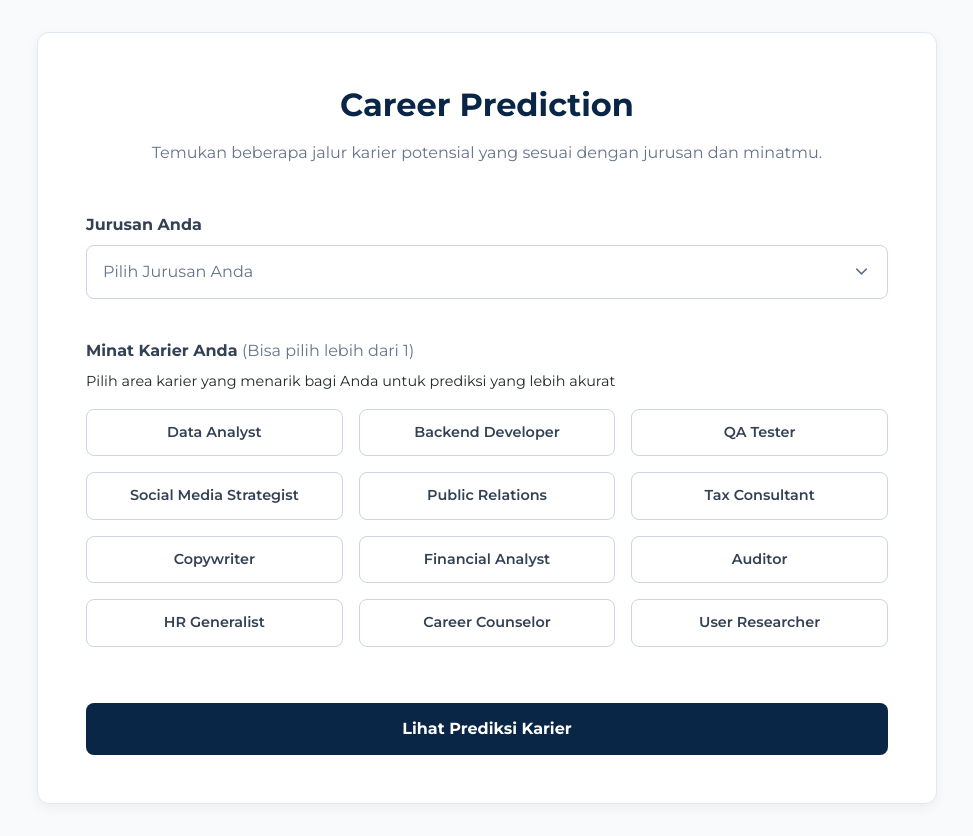
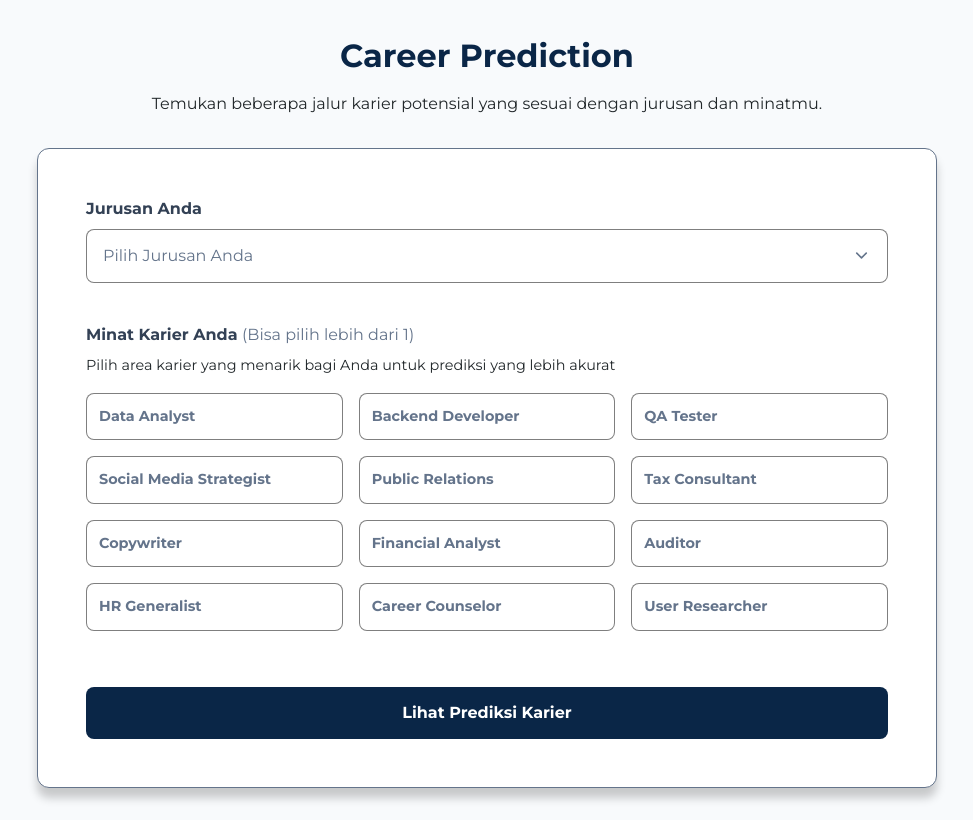
Before and after one commit to kaynaa/pathera, a Next.js app: page /career in a window 1280 px wide. Shown: the whole page, without its empty margins (153-1126 px from the left). Built offline with nearby package versions, Linux system fonts and the light colour scheme; no server answers.

Commit message:
memperbaiki halaman career

```diff
--- a/src/app/career/page.module.css
+++ b/src/app/career/page.module.css
@@ -10,3 +10,20 @@
     max-width: 900px;
     margin: 0 auto;
 }
+
+/* PERBAIKAN: Style baru untuk judul dan subjudul halaman */
+.pageTitle {
+    font-size: 2rem;
+    font-weight: 700;
+    color: #0A2647;
+    text-align: center;
+}
+
+.pageSubtitle {
+    font-size: 1rem;
+    color: #21272A;
+    text-align: center;
+    margin-top: 0.75rem;
+    margin-bottom: 2rem;
+    /* Jarak sebelum kotak form */
+}
--- a/src/app/career/page.tsx
+++ b/src/app/career/page.tsx
@@ -81,7 +81,15 @@ export default function CareerPage() {
               onBack={handleBackToForm}
             />
           ) : (
-            <CareerForm onSearch={handleSearch} />
+            // PERBAIKAN: Judul dan subjudul sekarang ada di sini, di luar form
+            <>
+              <h1 className={styles.pageTitle}>Career Prediction</h1>
+              <p className={styles.pageSubtitle}>
+                Temukan beberapa jalur karier potensial yang sesuai dengan
+                jurusan dan minatmu.
+              </p>
+              <CareerForm onSearch={handleSearch} />
+            </>
           )}
         </div>
       </main>
--- a/src/components/CareerForm.module.css
+++ b/src/components/CareerForm.module.css
@@ -2,32 +2,15 @@
 .formContainer {
     background-color: white;
     padding: 3rem;
-    /* Padding diperbesar */
     border-radius: 12px;
-    border: 1px solid #E2E8F0;
-    box-shadow: 0 4px 12px rgba(0, 0, 0, 0.05);
+    border: 1px solid #64748B;
+    box-shadow: 0 10px 10px rgba(0, 0, 0, 0.2);
 }
 
-.title {
-    font-size: 2rem;
-    font-weight: 700;
-    color: #0A2647;
-    text-align: center;
-}
-
-.subtitle {
-    font-size: 1rem;
-    color: #64748B;
-    text-align: center;
-    margin-top: 0.75rem;
-    /* Jarak diperkecil */
-    margin-bottom: 3rem;
-    /* Jarak diperbesar */
-}
+/* PERBAIKAN: Style .title dan .subtitle dihapus dari sini */
 
 .formGroup {
     margin-bottom: 2.5rem;
-    /* Jarak antar grup form diperbesar */
 }
 
 .label {
@@ -35,7 +18,6 @@
     font-weight: 700;
     color: #334155;
     margin-bottom: 0.5rem;
-    /* Jarak dari label ke input diperkecil */
 }
 
 .labelNote {
@@ -53,7 +35,7 @@
 .select {
     width: 100%;
     padding: 0.875rem 1rem;
-    border: 1px solid #CBD5E1;
+    border: 1px solid #00000080;
     border-radius: 8px;
     font-size: 1rem;
     font-family: 'Montserrat', sans-serif;
@@ -69,24 +51,17 @@
     background-size: 1.2em;
 }
 
-/* Style untuk teks yang ditampilkan saat jurusan sudah dipilih */
 .select.selected {
     font-weight: 700;
     text-decoration: underline;
-    color: #334155;
-    /* Warna diubah menjadi lebih gelap agar underline terlihat jelas */
+    color: #64748B;
 }
 
-/* PERBAIKAN: Menyederhanakan style untuk option di dalam daftar dropdown */
 .select option {
     background: white;
-    /* Mengatur latar belakang option menjadi putih */
-    color: #334155;
-    font-weight: 600;
-    /* Catatan: Highlight abu-abu/biru saat hover/selected adalah perilaku bawaan browser */
-    /* dan seringkali tidak bisa diubah dengan CSS standar untuk elemen <option> */
+    color: #64748B;
+    font-weight: 400px;
 }
-
 
 .errorText {
     color: red;
@@ -108,13 +83,13 @@
 
 .interestButton {
     padding: 0.75rem;
-    border: 1px solid #CBD5E1;
+    border: 1px solid #00000080;
     border-radius: 8px;
     background-color: white;
     cursor: pointer;
-    text-align: center;
-    font-weight: 600;
-    color: #334155;
+    text-align: left;
+    font-weight: 700;
+    color: #64748B;
     transition: all 0.2s;
     font-size: 0.9rem;
 }
--- a/src/components/CareerForm.tsx
+++ b/src/components/CareerForm.tsx
@@ -47,13 +47,9 @@ export default function CareerForm({ onSearch }: CareerFormProps) {
   };
 
   return (
+    // PERBAIKAN: Div ini sekarang menjadi kotak pembungkus form
     <div className={styles.formContainer}>
-      <h1 className={styles.title}>Career Prediction</h1>
-      <p className={styles.subtitle}>
-        Temukan beberapa jalur karier potensial yang sesuai dengan jurusan dan
-        minatmu.
-      </p>
-
+      {/* Judul dan subjudul telah dipindahkan ke page.tsx */}
       <form onSubmit={handleSubmit}>
         <div className={styles.formGroup}>
           <label className={styles.label}>Jurusan Anda</label>
--- a/src/components/CareerResults.module.css
+++ b/src/components/CareerResults.module.css
@@ -16,23 +16,47 @@
 .title {
     font-size: 2rem;
     font-weight: 700;
-    color: #0A2647;
+    color: #21272A;
     text-align: center;
 }
 
 .subtitle {
     font-size: 1rem;
-    color: #64748B;
+    color: #21272A;
     text-align: center;
     margin-top: 0.5rem;
     margin-bottom: 2.5rem;
+}
+
+.tryAnotherButton {
+    display: block;
+    margin: 0 0 1.5rem auto;
+    background: none;
+    border: 1px solid #0A2647;
+    color: #0A2647;
+    border-radius: 8px;
+    padding: 0.5rem 1.5rem;
+    cursor: pointer;
+    font-weight: 600;
+    font-family: 'Montserrat', sans-serif;
+}
+
+.saveError {
+    border: 1px solid #F87171;
+    background-color: #FEF2F2;
+    color: #DC2626;
+    padding: 1rem;
+    border-radius: 8px;
+    text-align: center;
+    font-weight: 600;
+    margin-bottom: 1.5rem;
 }
 
 .mainCard {
     background-color: white;
     padding: 2rem;
     border-radius: 12px;
-    border: 1px solid #E2E8F0;
+    border: 1px solid #64748B;
     box-shadow: 0 4px 12px rgba(0, 0, 0, 0.05);
 }
 
@@ -59,7 +83,16 @@
     margin-bottom: 1rem;
 }
 
-/* PERBAIKAN: Style untuk teks skill yang baru */
+/* PERBAIKAN: Style baru untuk judul dengan ikon */
+.sectionTitleWithIcon {
+    display: flex;
+    align-items: center;
+    gap: 0.5rem;
+    /* Jarak antara ikon dan teks */
+    font-weight: 700;
+    margin-bottom: 1rem;
+}
+
 .skillText {
     font-style: italic;
     color: #64748B;
--- a/src/components/CareerResults.tsx
+++ b/src/components/CareerResults.tsx
@@ -1,5 +1,8 @@
 // src/components/CareerResults.tsx
+import { useState } from "react";
+import Image from "next/image"; // Pastikan Image diimpor
 import { PredictionResult } from "@/app/career/page";
+import { useAuth } from "@/context/AuthContext";
 import styles from "./CareerResults.module.css";
 
 type CareerResultsProps = {
@@ -8,43 +11,69 @@ type CareerResultsProps = {
   onBack: () => void;
 };
 
-// Fungsi bantuan untuk memformat daftar minat
 const formatInterests = (interests: string[]): string => {
-  if (interests.length === 0) {
-    return "minat Anda";
-  }
-  if (interests.length === 1) {
-    return interests[0];
-  }
-  if (interests.length === 2) {
-    return interests.join(" dan ");
-  }
+  if (interests.length === 0) return "minat Anda";
+  if (interests.length === 1) return interests[0];
+  if (interests.length === 2) return interests.join(" dan ");
   const lastInterest = interests[interests.length - 1];
   const otherInterests = interests.slice(0, -1).join(", ");
   return `${otherInterests}, dan ${lastInterest}`;
 };
-
-// PERBAIKAN: Fungsi translateDescription dihapus
 
 export default function CareerResults({
   result,
   selectedInterests,
   onBack,
 }: CareerResultsProps) {
+  const { user } = useAuth();
+  const [saveError, setSaveError] = useState("");
+  const [isSaved, setIsSaved] = useState(false);
+
+  const handleSave = () => {
+    if (!user) {
+      setSaveError(
+        "Silahkan Login Terlebih Dahulu Dapat Menyimpan Hasil Prediksi"
+      );
+    } else {
+      console.log("Hasil disimpan untuk pengguna:", user.uid);
+      setSaveError("");
+      setIsSaved(true);
+    }
+  };
+
   const interestsText = formatInterests(selectedInterests);
   const skillsText = result.skills.join(", ");
 
   return (
     <div className={styles.resultsContainer}>
-      <button onClick={onBack} className={styles.backButton}>
-        &larr; Kembali
-      </button>
+      {!isSaved && (
+        <button onClick={onBack} className={styles.backButton}>
+          &larr; Kembali
+        </button>
+      )}
 
       <h1 className={styles.title}>Jalur Karir yang Cocok untuk Anda</h1>
-      <p className={styles.subtitle}>
-        Berdasarkan jurusan <strong>{result.query_major}</strong> dan minat pada{" "}
-        <strong>{interestsText}</strong>
-      </p>
+
+      {isSaved ? (
+        <p className={styles.subtitle}>
+          Berikut adalah jalur karier yang paling sesuai dengan profil Anda.
+        </p>
+      ) : (
+        <p className={styles.subtitle}>
+          Berdasarkan jurusan <strong>{result.query_major}</strong> dan minat
+          pada <strong>{interestsText}</strong>
+        </p>
+      )}
+
+      {isSaved && (
+        <button onClick={onBack} className={styles.tryAnotherButton}>
+          Coba prediksi karir lainnya
+        </button>
+      )}
+
+      {saveError && !isSaved && (
+        <div className={styles.saveError}>{saveError}</div>
+      )}
 
       <div className={styles.mainCard}>
         <h2 className={styles.jobTitle}>{result.predicted_job_title}</h2>
@@ -59,8 +88,15 @@ export default function CareerResults({
         </div>
 
         <div className={styles.section}>
-          <h3 className={styles.sectionTitle}>
-            🎓 Rekomendasi pelatihan untuk kamu
+          {/* PERBAIKAN: Mengubah h3 menjadi flex container */}
+          <h3 className={styles.sectionTitleWithIcon}>
+            <Image
+              src="/Reko-pelatihan.png"
+              alt="Rekomendasi Pelatihan"
+              width={24}
+              height={24}
+            />
+            <span>Rekomendasi pelatihan untuk kamu</span>
           </h3>
           <div className={styles.courseGrid}>
             {result.recommended_courses.map((course, index) => (
@@ -85,7 +121,11 @@ export default function CareerResults({
           </div>
         </div>
 
-        <button className={styles.saveButton}>Simpan</button>
+        {!isSaved && (
+          <button className={styles.saveButton} onClick={handleSave}>
+            Simpan
+          </button>
+        )}
       </div>
     </div>
   );
```
Also changed, not shown: public/Reko-pelatihan.png (added).
